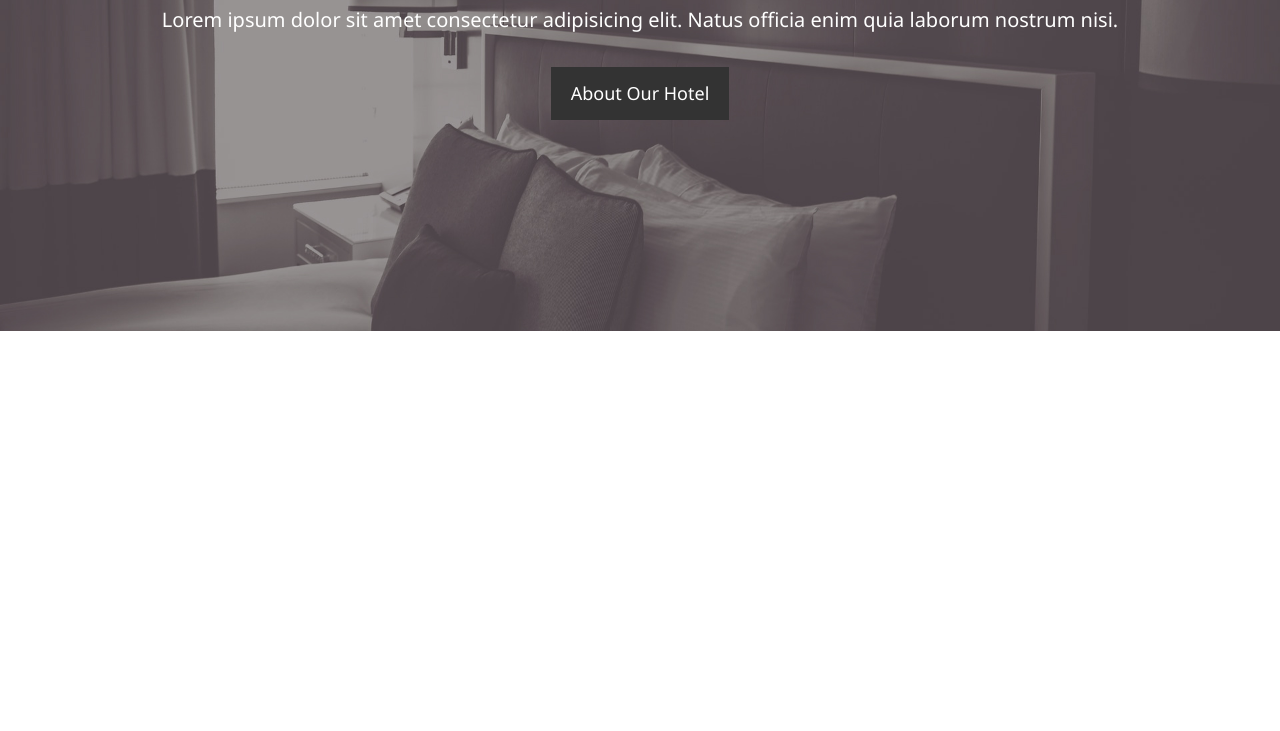
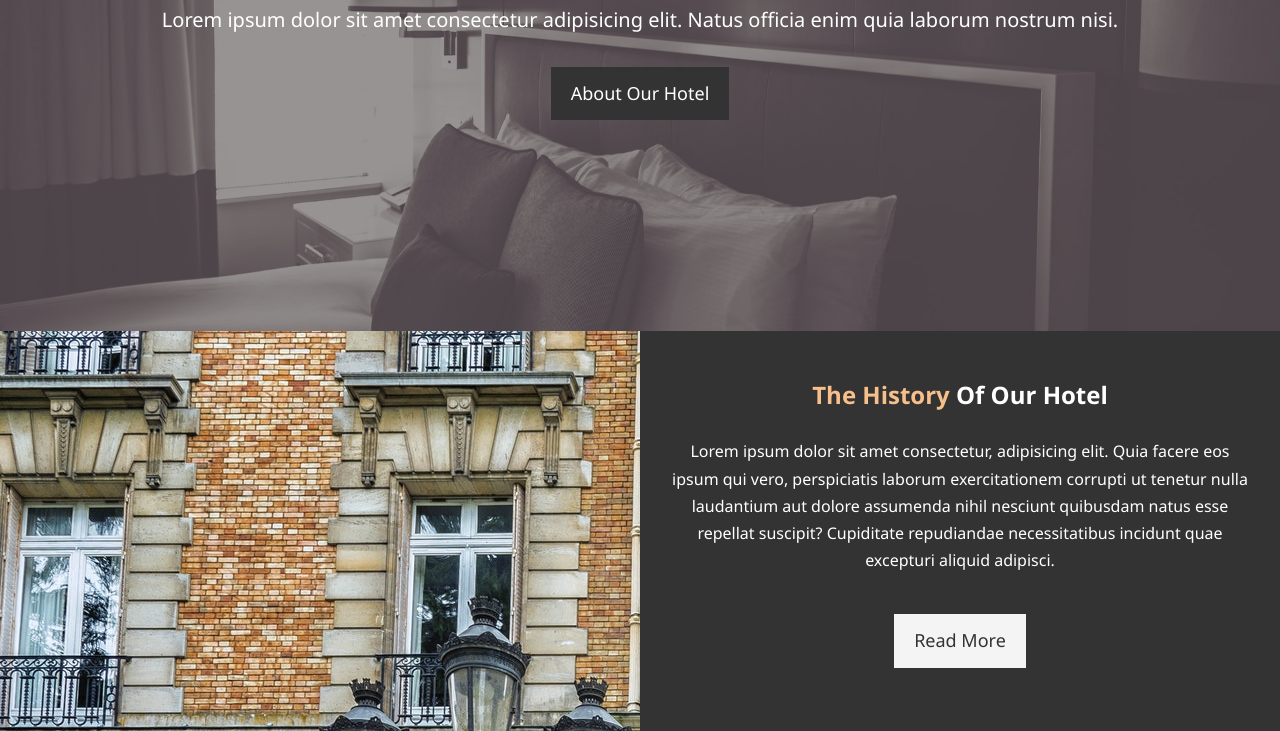
Before and after one commit to midwestdevtech/hotel_website, a plain HTML site: page index.html in a window 1280 px wide. Shown: the part 336-1067 px from the top of the page. Before the commit the page ends 800 px from the top, so only its background shows below. Drawn offline with Linux system fonts and the light colour scheme.

Commit message:
Home Info

```diff
--- a/css/style.css
+++ b/css/style.css
@@ -53,6 +53,26 @@ p {
 .btn:hover {
   background: #f7c08a;
   color: #333;
+}
+
+.btn-light {
+  background: #f4f4f4;
+  color: #333;
+}
+
+.bg-dark {
+  background: #333;
+  color: #fff;
+}
+
+.bg-light {
+  background: #f4f4f4;
+  color: #333;
+}
+
+.bg-primary {
+  background: #333;
+  color: #f7c08a;
 }
 
 /* Navbar */
@@ -113,3 +133,28 @@ p {
   padding-bottom: 20px;
   line-height: 1.7em;
 }
+
+/* Home Info */
+#home-info {
+  height: 400px;
+}
+
+#home-info .info-img {
+  float: left;
+  width: 50%;
+  background: url('../img/photo-1.jpg') no-repeat;
+  min-height: 100%;
+}
+
+#home-info .info-content {
+  float: right;
+  width: 50%;
+  height: 100%;
+  text-align: center;
+  padding: 50px 30px;
+  overflow: hidden;
+}
+
+#home-info .info-content p {
+  padding-bottom: 30px;
+}
--- a/index.html
+++ b/index.html
@@ -30,5 +30,14 @@
       </div>
     </div>
   </header>
+
+  <section id="home-info" class="bg-dark">
+    <div class="info-img"></div>
+    <div class="info-content">
+      <h2><span class="text-primary">The History</span> Of Our Hotel</h2>
+      <p>Lorem ipsum dolor sit amet consectetur, adipisicing elit. Quia facere eos ipsum qui vero, perspiciatis laborum exercitationem corrupti ut tenetur nulla laudantium aut dolore assumenda nihil nesciunt quibusdam natus esse repellat suscipit? Cupiditate repudiandae necessitatibus incidunt quae excepturi aliquid adipisci.</p>
+      <a href="about.html" class="btn btn-light">Read More</a>
+    </div>
+  </section>
 </body>
 </html>
```
